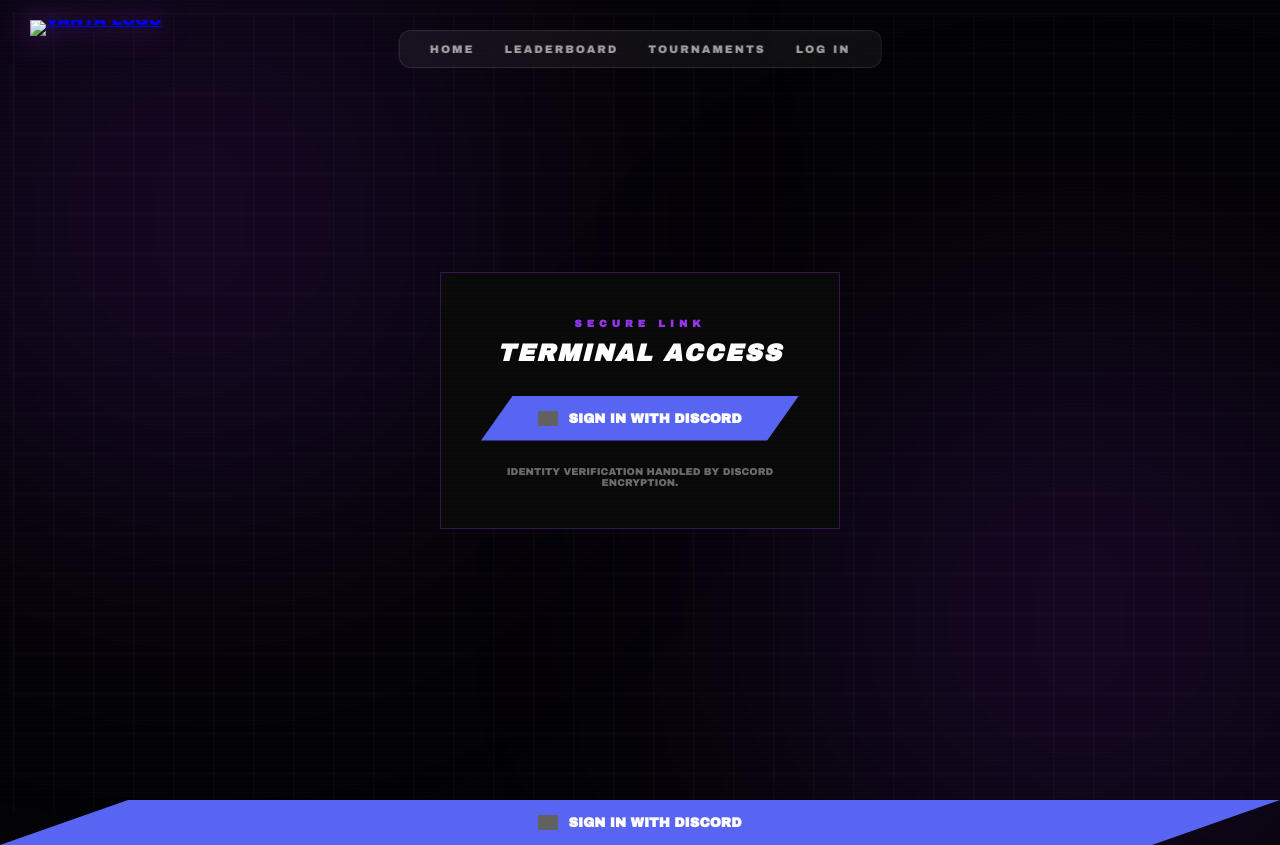
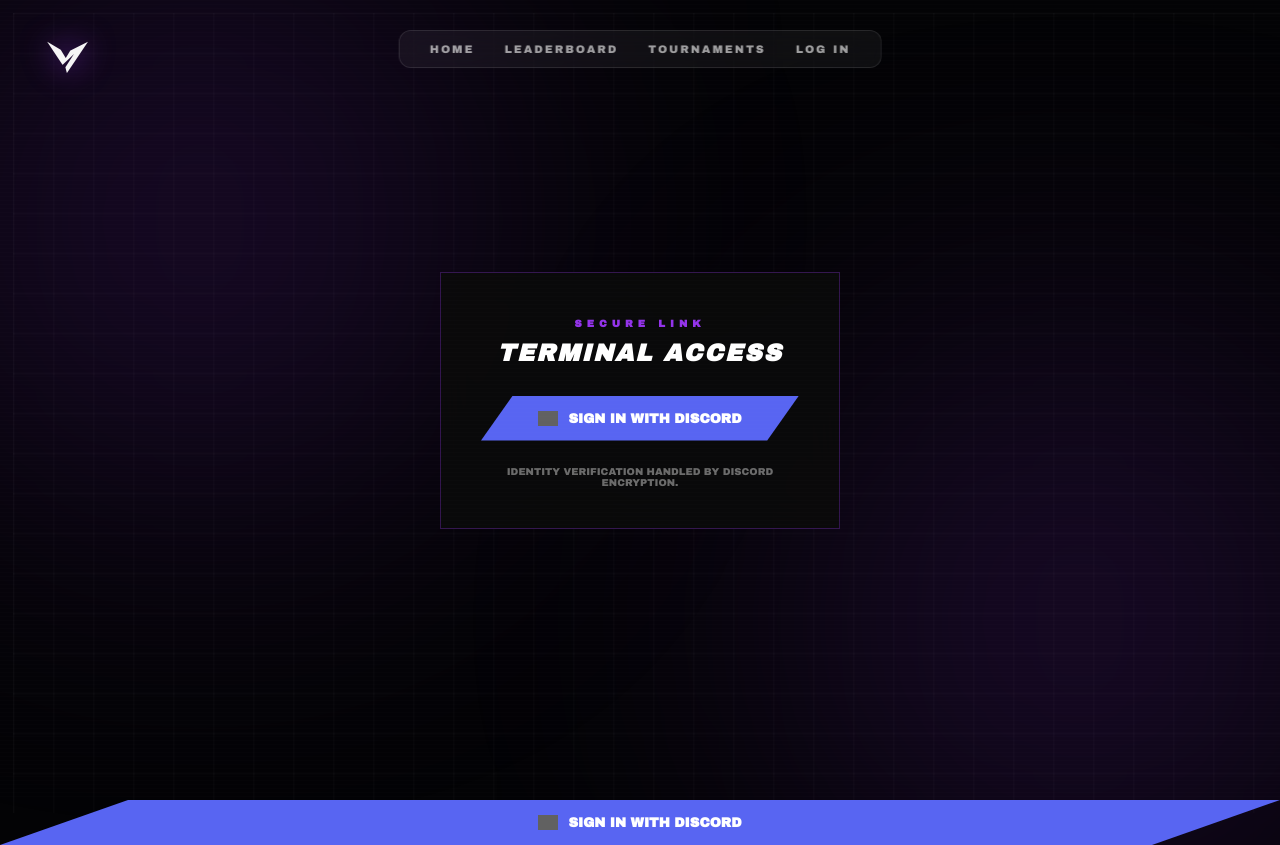
Before and after one commit to Drxp2Good/vantaleague, a plain HTML site: page login.html in a window 1280 px wide. Drawn offline with nearby package versions, Linux system fonts and the light colour scheme; grey boxes are pictures that could not be loaded.

Commit message:
Update login.html

```diff
--- a/login.html
+++ b/login.html
@@ -12,7 +12,7 @@
     <div class="glow bottom"></div>
 
 <a href="index.html" class="logo-anchor">
-    <img src="../assets/logo.png" alt="VANTA LOGO" class="main-logo">
+    <img src="logo.png" alt="VANTA LOGO" class="main-logo">
 </a>
 
 <div class="nav">
```
